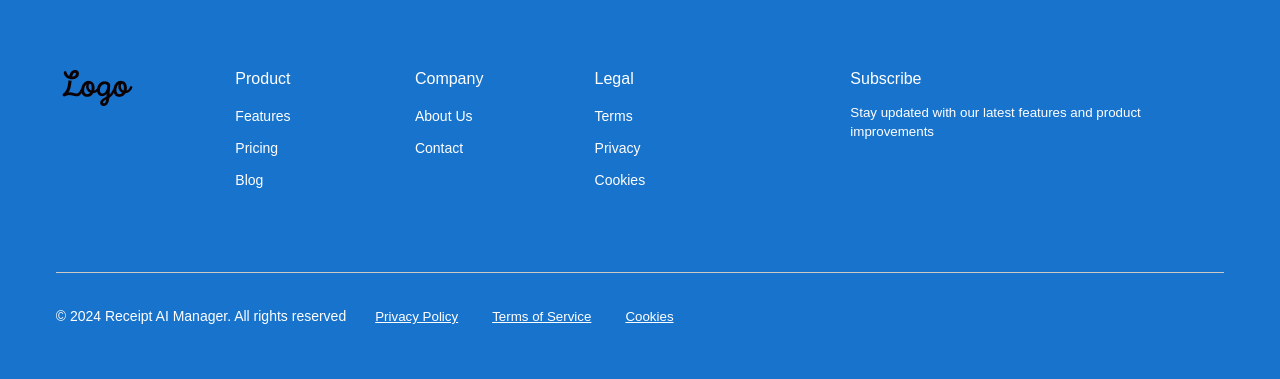
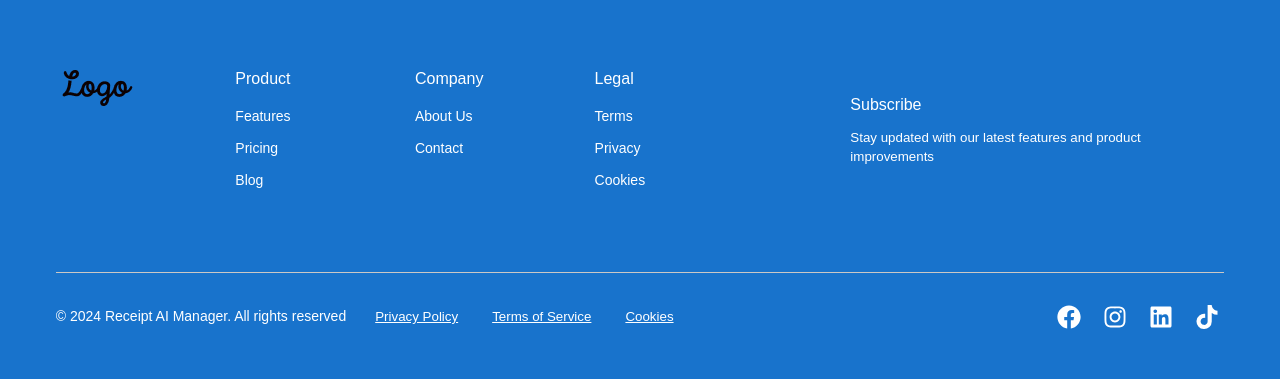
Before and after one commit to subzero783/receipt-scan, a Next.js app: page / in a window 1280 px wide. Shown: the part 739-1118 px from the top of the page. Built offline with nearby package versions, Linux system fonts and the light colour scheme; no server answers; a web font is replaced by a local one.

Commit message:
RSSCN-23 Finished Footer.jsx Desktop version

```diff
--- a/assets/styles/footer-section.css
+++ b/assets/styles/footer-section.css
@@ -2,6 +2,13 @@
   background-color: var(--color-fifth);
   padding: 80px 0;
   > .container {
+    > .row {
+      display: flex;
+      flex-flow: row nowrap;
+      align-items: center;
+      justify-content: space-between;
+    }
+    &:first-of-type {
       > .row {
         display: flex;
         flex-flow: row nowrap;
@@ -16,11 +23,13 @@
           }
         }
       }
+    }
     &.bottom-container {
       padding-top: 80px;
       padding-bottom: 0;
       > .row {
         align-items: center;
+        justify-content: space-between;
         border-top: 1px solid var(--color-neutral-400);
         padding-top: 32px;
       }
@@ -45,7 +54,17 @@
         }
       }
       .social-media-column {
-
+        a {
+          padding: 5px;
+          margin-right: 12px;
+          &:last-of-type {
+            margin-right: 0;
+          }
+          svg {
+            font-size: 24px;
+            color: var(--color-white);
+          }
+        }
       }
     }
   }
--- a/components/SocialMedia.jsx
+++ b/components/SocialMedia.jsx
@@ -1,7 +1,17 @@
 import Link from "next/link"
+import { FaFacebook, FaInstagram, FaLinkedin, FaTiktok } from "react-icons/fa";
+
+
 
 const SocialMedia = () => {
-    return(<></>)
+    return(
+        <div className="social-media-links">
+            <Link href="/"><FaFacebook/></Link>
+            <Link href="/"><FaInstagram/></Link>
+            <Link href="/"><FaLinkedin/></Link>
+            <Link href="/"><FaTiktok/></Link>
+        </div>
+    )
 }
 
 export default SocialMedia;
```
Lines whose indentation alone changed are shown as unchanged.
